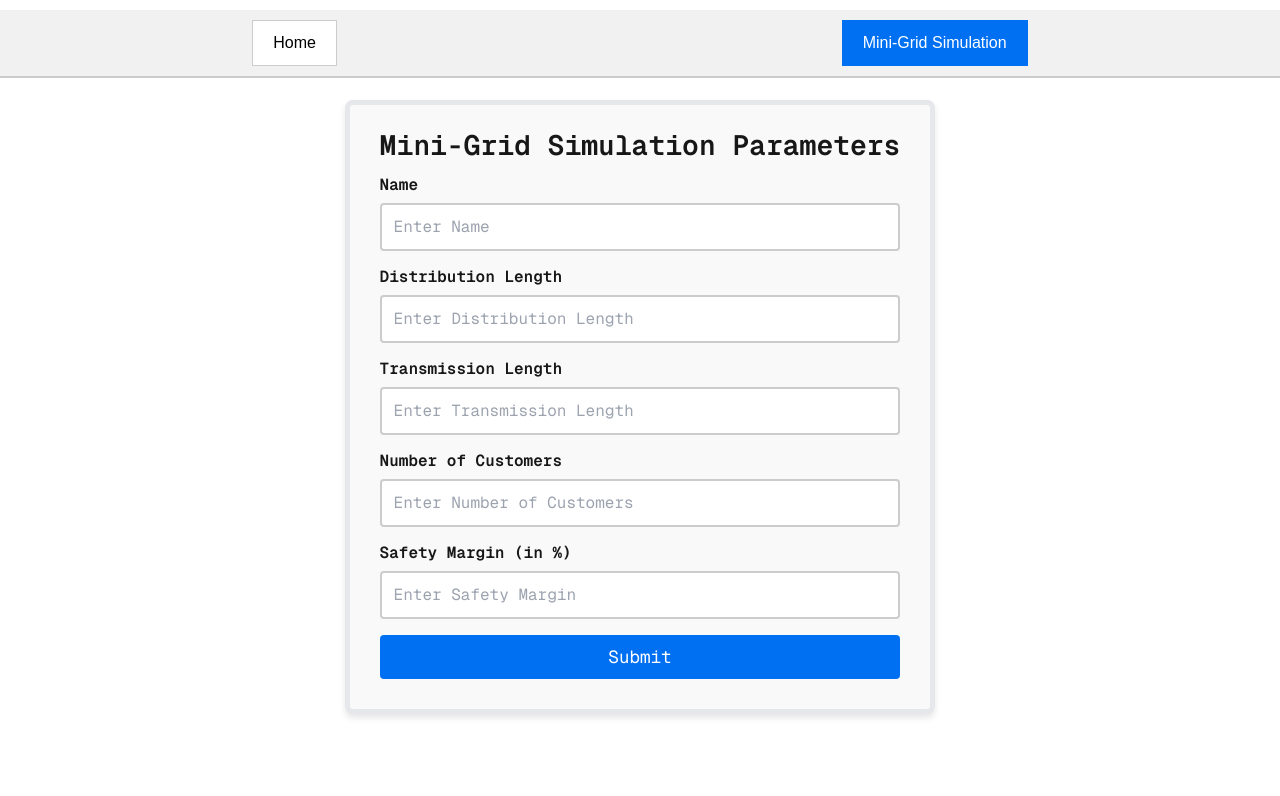
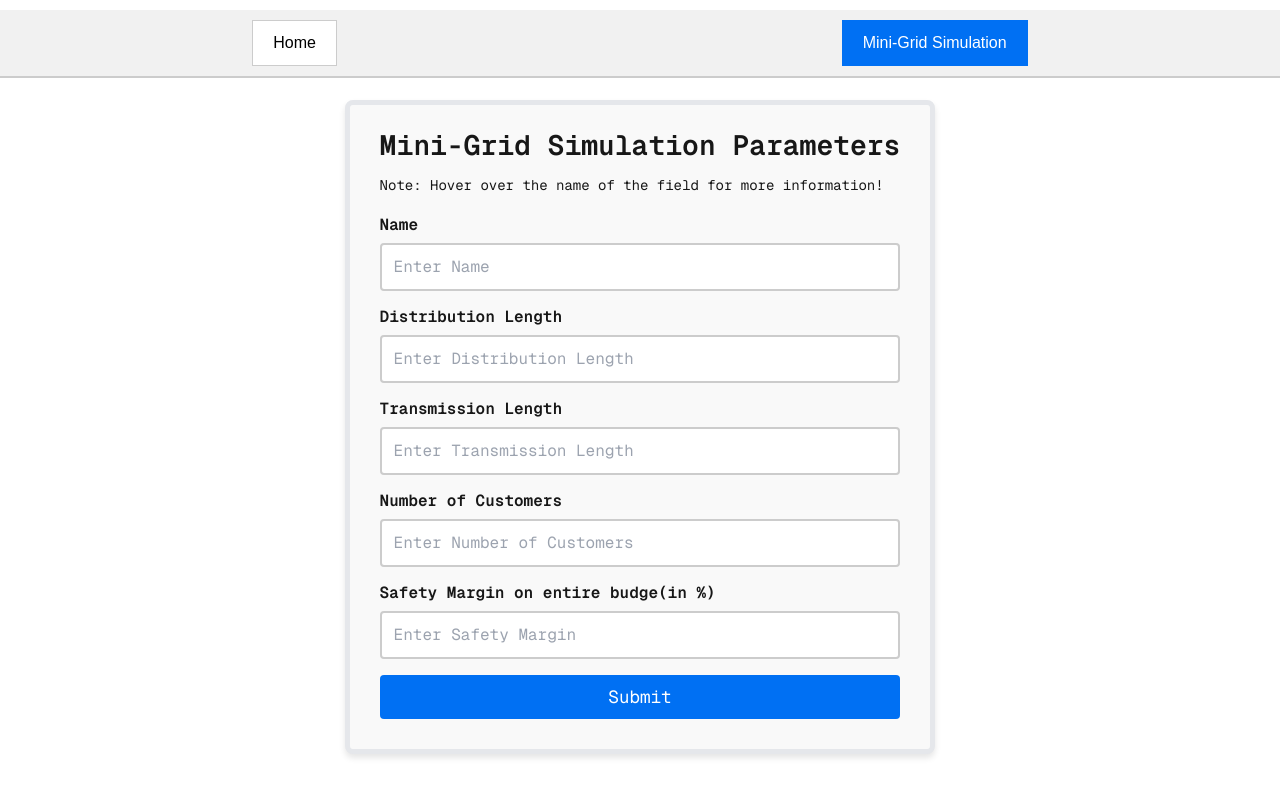
Before and after one commit to MgenGlder/nextjs-boilerplate, a Next.js app: page / in a window 1280 px wide. Both pictures are taken after a click on the button "Mini-Grid Simulation". Shown: the top 796 px of the page. Built offline with nearby package versions, Linux system fonts and the light colour scheme.

Commit message:
feat(tooltips): Add tooltips to the form for explanation of each field

```diff
--- a/app/page.tsx
+++ b/app/page.tsx
@@ -1,6 +1,7 @@
 'use client'
 
 import React, { useEffect, useState } from "react";
+import { Tooltip } from "react-tooltip";
 
 export default function Home() {
   const [state, setState] = useState(false);
@@ -102,8 +103,10 @@ export default function Home() {
 
           {activeTab === 'simulation' && (
           <div className="form-container text-sm text-center sm:text-left font-[family-name:var(--font-geist-mono)] border-thick">
+            <Tooltip id="form-tooltip" />
             <h2>Mini-Grid Simulation Parameters</h2>
-
+            <p>Note: Hover over the name of the field for more information!</p>
+            <br/>
             {isLoading ? (
               <div className="loading-animation">
                 <p>Retrieving results...</p>
@@ -117,7 +120,9 @@ export default function Home() {
               <form className="simulation-form" onSubmit={handleSubmit}>
                 {/* Name */}
                 <div className="form-group">
-                  <label htmlFor="name">Name</label>
+                  <a data-tooltip-id="form-tooltip" data-tooltip-content="Your first and last name. Ex: John Smith">
+                    <label htmlFor="name">Name</label>
+                  </a>
                   <input
                     type="text"
                     id="name"
@@ -129,7 +134,9 @@ export default function Home() {
 
                 {/* Distribution Length */}
                 <div className="form-group">
-                  <label htmlFor="distributionLength">Distribution Length</label>
+                  <a data-tooltip-id="form-tooltip" data-tooltip-content="The square kilometers of the proposed grid area, as a whole number. Ex: 20">
+                    <label htmlFor="distributionLength">Distribution Length</label>
+                  </a>
                   <input
                     type="number"
                     id="distributionLength"
@@ -141,7 +148,9 @@ export default function Home() {
 
                 {/* Transmission Length */}
                 <div className="form-group">
-                  <label htmlFor="transmissionLength">Transmission Length</label>
+                  <a data-tooltip-id="form-tooltip" data-tooltip-content="The average kilometers distance of the battery to the solar panel, as a whole number. Ex: 20">
+                    <label htmlFor="transmissionLength">Transmission Length</label>
+                  </a>
                   <input
                     type="number"
                     id="transmissionLength"
@@ -153,7 +162,9 @@ export default function Home() {
 
                 {/* Number of Customers */}
                 <div className="form-group">
-                  <label htmlFor="numberOfCustomers">Number of Customers</label>
+                  <a data-tooltip-id="form-tooltip" data-tooltip-content="The number of customers that will utilize the proposed grid, as a whole number. Ex: 500">
+                    <label htmlFor="numberOfCustomers">Number of Customers</label>
+                  </a>
                   <input
                     type="number"
                     id="numberOfCustomers"
@@ -165,7 +176,9 @@ export default function Home() {
 
                 {/* Safety Margin */}
                 <div className="form-group">
-                  <label htmlFor="safetyMargin">Safety Margin (in %)</label>
+                  <a data-tooltip-id="form-tooltip" data-tooltip-content="The safety margin of error of the estimated budget, i.e. how much extra unintended usage to account for. as a whole percentage. Ex. 20">
+                    <label htmlFor="safetyMargin">Safety Margin on entire budge(in %)</label>
+                  </a>
                   <input
                     type="number"
                     id="safetyMargin"
--- a/package.json
+++ b/package.json
@@ -12,7 +12,8 @@
     "next": "14.2.11",
     "react": "^18",
     "react-dom": "^18",
-    "react-responsive": "^10.0.0"
+    "react-responsive": "^10.0.0",
+    "react-tooltip": "^5.28.0"
   },
   "devDependencies": {
     "@types/node": "^20",
```
Also changed, not shown: 1 other file (tests, documents, lock files or other folders).
